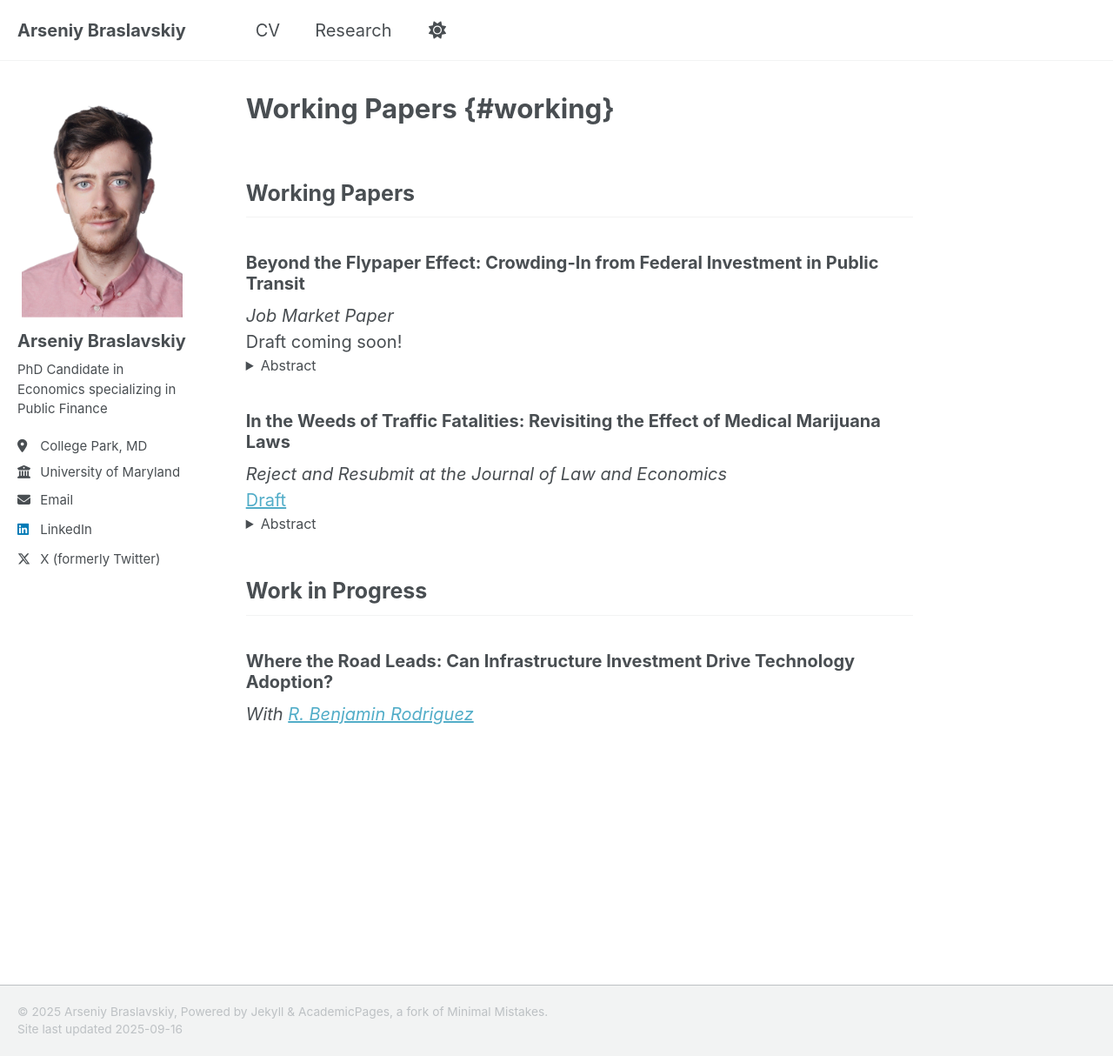
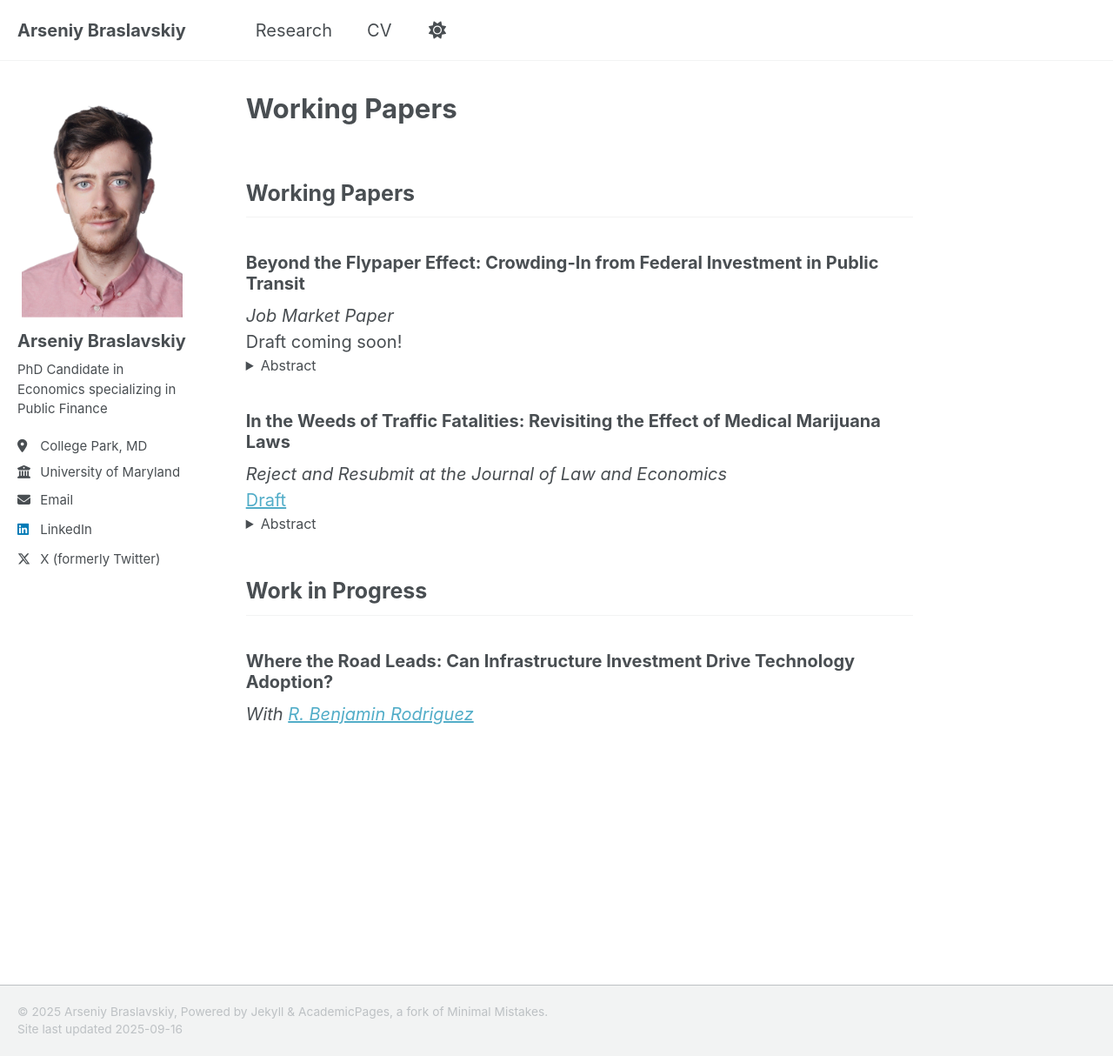
Before and after one commit to arseniybraslavskiy/arseniybraslavskiy.github.io, a Jekyll site: the page built from _pages/research.md, in a window 1280 px wide and 1214 px high. Shown: the whole window at 87% size. Built offline with Jekyll 4.4.1, drawn with Linux system fonts in a browser that asks for light colours; a script that is not in the unit is left out; our own code applies the rules of GitHub Pages for plain Markdown files.

```diff
--- a/_data/navigation.yml
+++ b/_data/navigation.yml
@@ -8,11 +8,12 @@
 #      Markdown formatted page while the second is generated using JSON.
 
 main:
-  - title: "CV"
-    url: /files/CV.pdf
 
   - title: "Research"
     url: /research/
+
+  - title: "CV"
+    url: /files/CV.pdf
 
   # - title: "Teaching"
   #   url: /teaching/
--- a/_pages/research.md
+++ b/_pages/research.md
@@ -5,7 +5,7 @@ permalink: /research/
 author_profile: true
 ---
 
-## Working Papers {#working}
+## Working Papers
 
 ### Beyond the Flypaper Effect: Crowding-In from Federal Investment in Public Transit
 *Job Market Paper*\\
```
